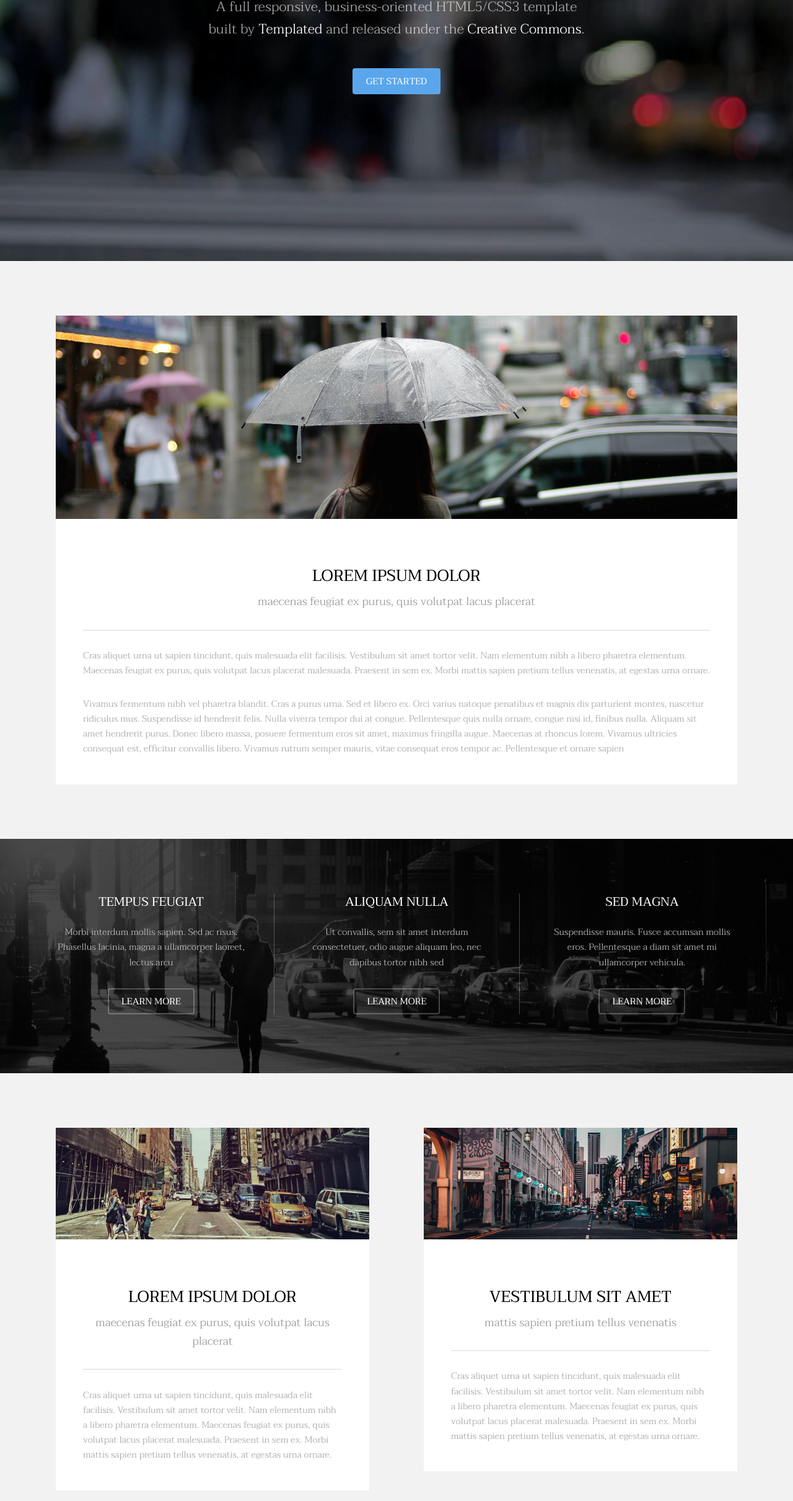
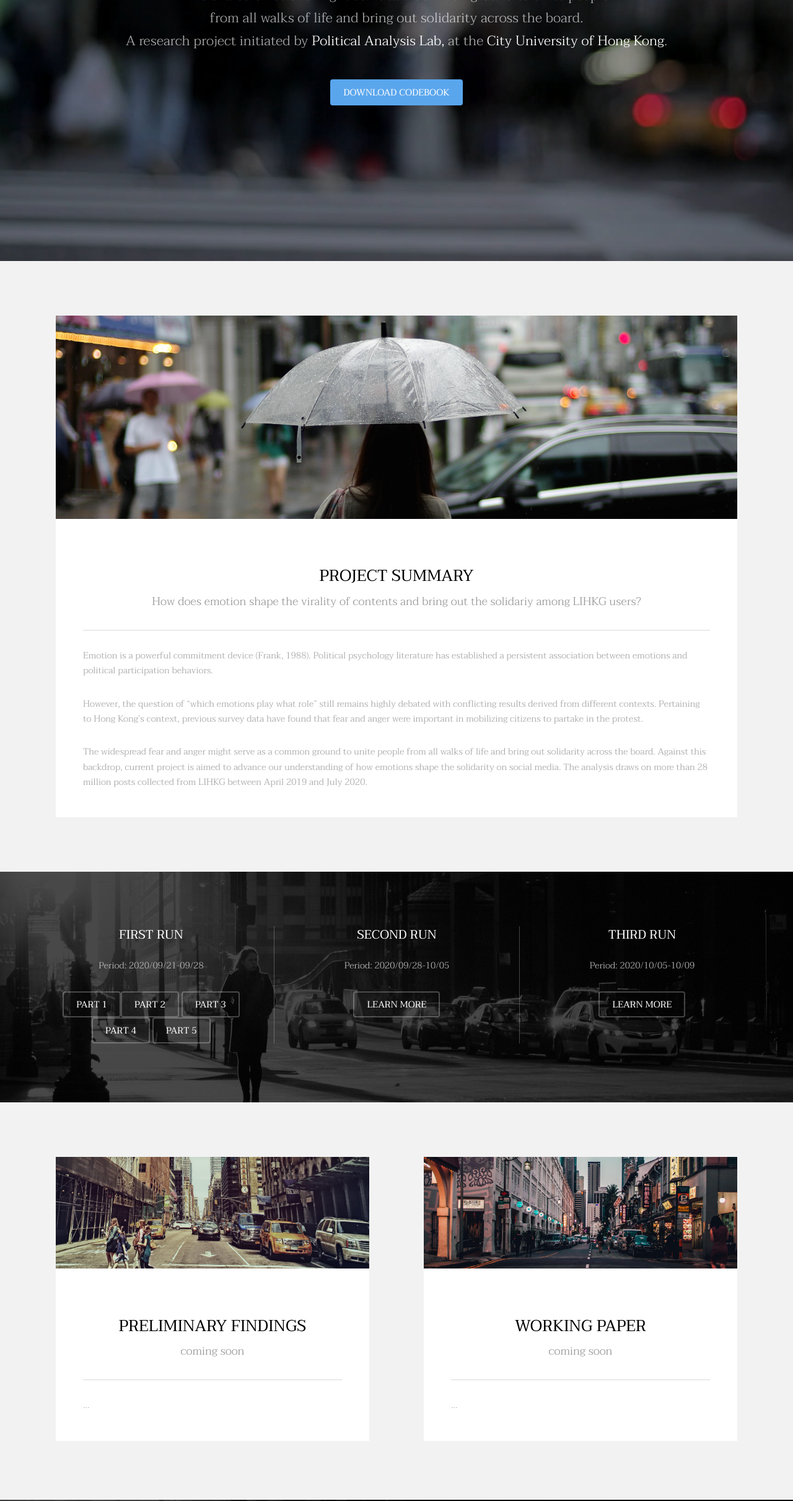
Before and after one commit to juniorworld/LIHKG_sentiment_coding, a plain HTML site: page index.html in a window 1280 px wide. Shown: the part 379-2800 px from the top of the page at 62% size. Drawn offline with Linux system fonts and the light colour scheme.

Commit message:
Update index.html

```diff
--- a/index.html
+++ b/index.html
@@ -1,12 +1,7 @@
 <!DOCTYPE HTML>
-<!--
-	Transitive by TEMPLATED
-	templated.co @templatedco
-	Released for free under the Creative Commons Attribution 3.0 license (templated.co/license)
--->
 <html>
 	<head>
-		<title>Transitive by TEMPLATED</title>
+		<title>LIHKG Sentiment Analysis</title>
 		<meta charset="utf-8" />
 		<meta name="viewport" content="width=device-width, initial-scale=1" />
 		<link rel="stylesheet" href="assets/css/main.css" />
@@ -15,7 +10,7 @@
 
 		<!-- Header -->
 			<header id="header" class="alt">
-				<div class="logo"><a href="index.html">Transitive <span>by TEMPLATED</span></a></div>
+				<div class="logo"><a href="index.html">LIHKG Sentiment Analysis</a></div>
 				<a href="#menu" class="toggle"><span>Menu</span></a>
 			</header>
 
@@ -23,8 +18,9 @@
 			<nav id="menu">
 				<ul class="links">
 					<li><a href="index.html">Home</a></li>
-					<li><a href="generic.html">Generic</a></li>
-					<li><a href="elements.html">Elements</a></li>
+					<li><a href="#summary">Summary</a></li>
+					<li><a href="#first_run">First Run</a></li>
+					<li><a href="#second_run">Second Run</a></li>
 				</ul>
 			</nav>
 
@@ -36,15 +32,16 @@
 		-->
 			<section id="banner" data-video="images/banner">
 				<div class="inner">
-					<h1>Transitive</h1>
-					<p>A full responsive, business-oriented HTML5/CSS3 template<br />
-					built by <a href="https://templated.co/">Templated</a> and released under the <a href="https://templated.co/license">Creative Commons</a>.</p>
-					<a href="#one" class="button special scrolly">Get Started</a>
+					<h1>Emotion</h1>
+					<p>The shared emotions might serve as a common ground to unite people<br />
+					from all walks of life and bring out solidarity across the board. <br />
+					A research project initiated by <a href="http://www.cityu.edu.hk/pol/pal/">Political Analysis Lab, </a> at the <a href="https://www.cityu.edu.hk/">City University of Hong Kong</a>.</p>
+					<a href="https://juniorworld.github.io/LIHKG_sentiment_coding/Codebook_LIHKG_sentiment.pdf" class="button special scrolly">Download Codebook</a>
 				</div>
 			</section>
 
 		<!-- One -->
-			<section id="one" class="wrapper style2">
+			<section id="summary" class="wrapper style2">
 				<div class="inner">
 					<div>
 						<div class="box">
@@ -53,12 +50,13 @@
 							</div>
 							<div class="content">
 								<header class="align-center">
-									<h2>Lorem ipsum dolor</h2>
-									<p>maecenas feugiat ex purus, quis volutpat lacus placerat</p>
+									<h2>Project Summary</h2>
+									<p>How does emotion shape the virality of contents and bring out the solidariy among LIHKG users?</p>
 								</header>
 								<hr />
-								<p> Cras aliquet urna ut sapien tincidunt, quis malesuada elit facilisis. Vestibulum sit amet tortor velit. Nam elementum nibh a libero pharetra elementum. Maecenas feugiat ex purus, quis volutpat lacus placerat malesuada. Praesent in sem ex. Morbi mattis sapien pretium tellus venenatis, at egestas urna ornare.</p>
-								<p>Vivamus fermentum nibh vel pharetra blandit. Cras a purus urna. Sed et libero ex. Orci varius natoque penatibus et magnis dis parturient montes, nascetur ridiculus mus. Suspendisse id hendrerit felis. Nulla viverra tempor dui at congue. Pellentesque quis nulla ornare, congue nisi id, finibus nulla. Aliquam sit amet hendrerit purus. Donec libero massa, posuere fermentum eros sit amet, maximus fringilla augue. Maecenas at rhoncus lorem. Vivamus ultricies consequat est, efficitur convallis libero. Vivamus rutrum semper mauris, vitae consequat eros tempor ac. Pellentesque et ornare sapien</p>
+								<p>Emotion is a powerful commitment device (Frank, 1988). Political psychology literature has established a persistent association between emotions and political participation behaviors.</p>
+								<p>However, the question of “which emotions play what role” still remains highly debated with conflicting results derived from different contexts. Pertaining to Hong Kong’s context, previous survey data have found that fear and anger were important in mobilizing citizens to partake in the protest.</p>
+								<p>The widespread fear and anger might serve as a common ground to unite people from all walks of life and bring out solidarity across the board. Against this backdrop, current project is aimed to advance our understanding of how emotions shape the solidarity on social media. The analysis draws on more than 28 million posts collected from LIHKG between April 2019 and July 2020.</p>
 							</div>
 						</div>
 					</div>
@@ -66,32 +64,34 @@
 			</section>
 
 		<!-- Two -->
-			<section id="two" class="wrapper style3">
+			<section id="first_run" class="wrapper style3">
 				<div class="inner">
 					<div id="flexgrid">
 						<div>
 							<header>
-								<h3>Tempus Feugiat</h3>
+								<h3>First Run</h3>
 							</header>
-							<p>Morbi interdum mollis sapien. Sed ac risus. Phasellus lacinia, magna a ullamcorper laoreet, lectus arcu</p>
+							<p>Period: 2020/09/21-09/28</p>
 							<ul class="actions">
-								<li><a href="#" class="button alt">Learn More</a></li>
+								<li><a href="part_one.html" class="button alt">Part 1</a><a href="part_two.html" class="button alt">Part 2</a>
+								<a href="part_three.html" class="button alt">Part 3</a><a href="part_four.html" class="button alt">Part 4</a>
+									<a href="part_five.html" class="button alt">Part 5</a></li>
 							</ul>
 						</div>
 						<div>
 							<header>
-								<h3>Aliquam Nulla</h3>
+								<h3>Second Run</h3>
 							</header>
-							<p>Ut convallis, sem sit amet interdum consectetuer, odio augue aliquam leo, nec dapibus tortor nibh sed </p>
+							<p>Period: 2020/09/28-10/05</p>
 							<ul class="actions">
-								<li><a href="#" class="button alt">Learn More</a></li>
+								<li><a href="" class="button alt">Learn More</a></li>
 							</ul>
 						</div>
 						<div>
 							<header>
-								<h3>Sed Magna</h3>
+								<h3>Third Run</h3>
 							</header>
-							<p>Suspendisse mauris. Fusce accumsan mollis eros. Pellentesque a diam sit amet mi ullamcorper vehicula.</p>
+							<p>Period: 2020/10/05-10/09</p>
 							<ul class="actions">
 								<li><a href="#" class="button alt">Learn More</a></li>
 							</ul>
@@ -101,7 +101,7 @@
 			</section>
 
 		<!-- Three -->
-			<section id="three" class="wrapper style2">
+			<section id="Results" class="wrapper style2">
 				<div class="inner">
 					<div class="grid-style">
 
@@ -112,11 +112,11 @@
 								</div>
 								<div class="content">
 									<header class="align-center">
-										<h2>Lorem ipsum dolor</h2>
-										<p>maecenas feugiat ex purus, quis volutpat lacus placerat</p>
+										<h2>Preliminary Findings</h2>
+										<p>coming soon</p>
 									</header>
 									<hr />
-									<p> Cras aliquet urna ut sapien tincidunt, quis malesuada elit facilisis. Vestibulum sit amet tortor velit. Nam elementum nibh a libero pharetra elementum. Maecenas feugiat ex purus, quis volutpat lacus placerat malesuada. Praesent in sem ex. Morbi mattis sapien pretium tellus venenatis, at egestas urna ornare.</p>
+									<p> ...</p>
 								</div>
 							</div>
 						</div>
@@ -128,11 +128,11 @@
 								</div>
 								<div class="content">
 									<header class="align-center">
-										<h2>Vestibulum sit amet</h2>
-										<p>mattis sapien pretium tellus venenatis</p>
+										<h2>Working Paper</h2>
+										<p>coming soon</p>
 									</header>
 									<hr />
-									<p> Cras aliquet urna ut sapien tincidunt, quis malesuada elit facilisis. Vestibulum sit amet tortor velit. Nam elementum nibh a libero pharetra elementum. Maecenas feugiat ex purus, quis volutpat lacus placerat malesuada. Praesent in sem ex. Morbi mattis sapien pretium tellus venenatis, at egestas urna ornare.</p>
+									<p> ...</p>
 								</div>
 							</div>
 						</div>
@@ -146,8 +146,10 @@
 				<div class="inner">
 
 					<header class="align-center">
-						<h2>Morbi interdum mollis sapien</h2>
-						<p>Cras aliquet urna ut sapien tincidunt, quis malesuada elit facilisis. Vestibulum sit amet tortor velit. Nam elementum nibh a libero pharetra elementum. Maecenas feugiat ex purus, quis volutpat lacus placerat malesuada. Praesent in sem ex. Morbi mattis sapien pretium tellus venenatis, at egestas urna ornare.</p>
+						<h2>LIHKG Sentiment Analysis</h2>
+						<p>The first delegation of the drive in the psyche is the affect. Newer media follow, amplify, and remediate that tradition of storytelling.
+They permit meaning-making of situations unknown to us by evoking affective
+reactions (Zizi Papacharissi, 2015).</p>
 					</header>
 
 				</div>
@@ -157,45 +159,10 @@
 			<footer id="footer" class="wrapper">
 				<div class="inner">
 					<section>
-						<div class="box">
-							<div class="content">
-								<h2 class="align-center">Get in Touch</h2>
-								<hr />
-								<form action="#" method="post">
-									<div class="field half first">
-										<label for="name">Name</label>
-										<input name="name" id="name" type="text" placeholder="Name">
-									</div>
-									<div class="field half">
-										<label for="email">Email</label>
-										<input name="email" id="email" type="email" placeholder="Email">
-									</div>
-									<div class="field">
-										<label for="dept">Department</label>
-										<div class="select-wrapper">
-											<select name="dept" id="dept">
-												<option value="">- Category -</option>
-												<option value="1">Manufacturing</option>
-												<option value="1">Shipping</option>
-												<option value="1">Administration</option>
-												<option value="1">Human Resources</option>
-											</select>
-										</div>
-									</div>
-									<div class="field">
-										<label for="message">Message</label>
-										<textarea name="message" id="message" rows="6" placeholder="Message"></textarea>
-									</div>
-									<ul class="actions align-center">
-										<li><input value="Send Message" class="button special" type="submit"></li>
-									</ul>
-								</form>
-							</div>
+						<div class="content">
+							Contact us at: <a href="mailto:name@email.com">yunerzhu@gmail.com</a>
 						</div>
 					</section>
-					<div class="copyright">
-						&copy; Untitled Design: <a href="https://templated.co/">TEMPLATED</a>. Images <a href="https://unsplash.com/">Unsplash</a>. Video <a href="http://coverr.co/">Coverr</a>.
-					</div>
 				</div>
 			</footer>
 
```
